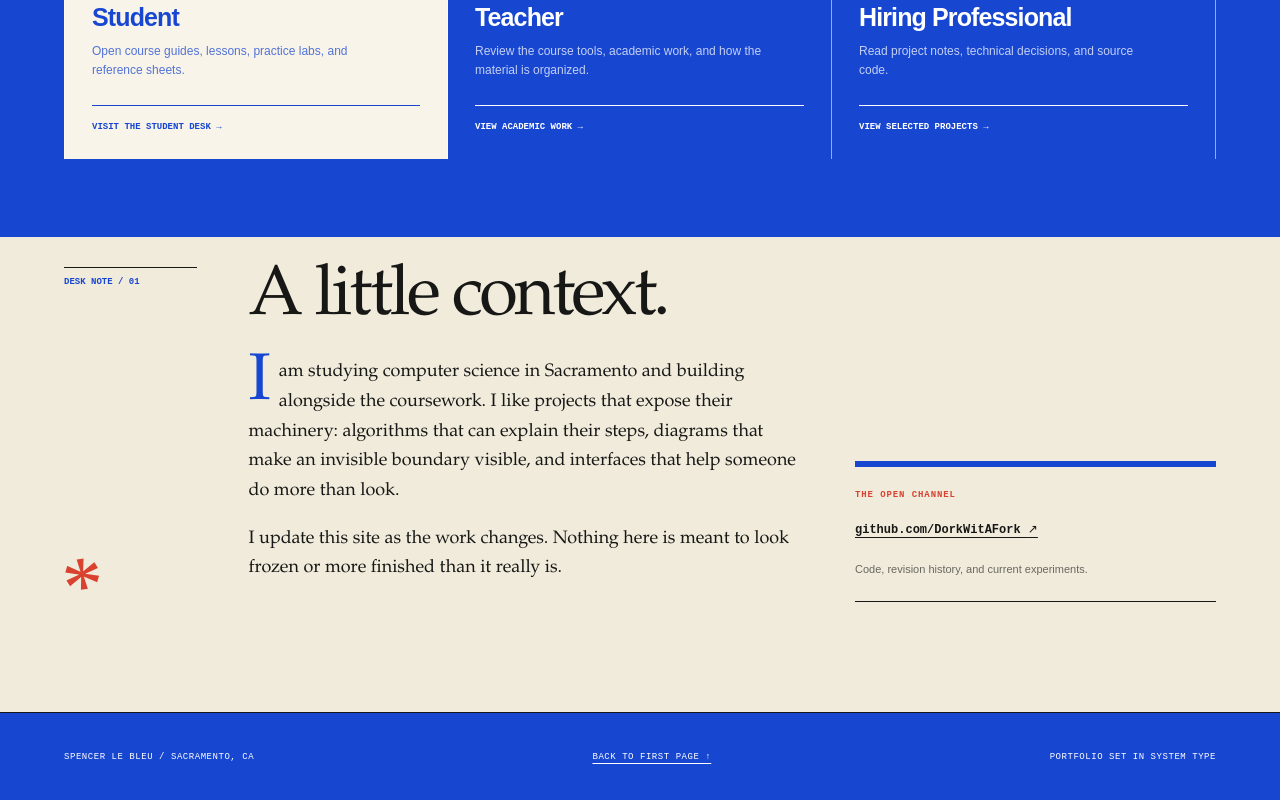
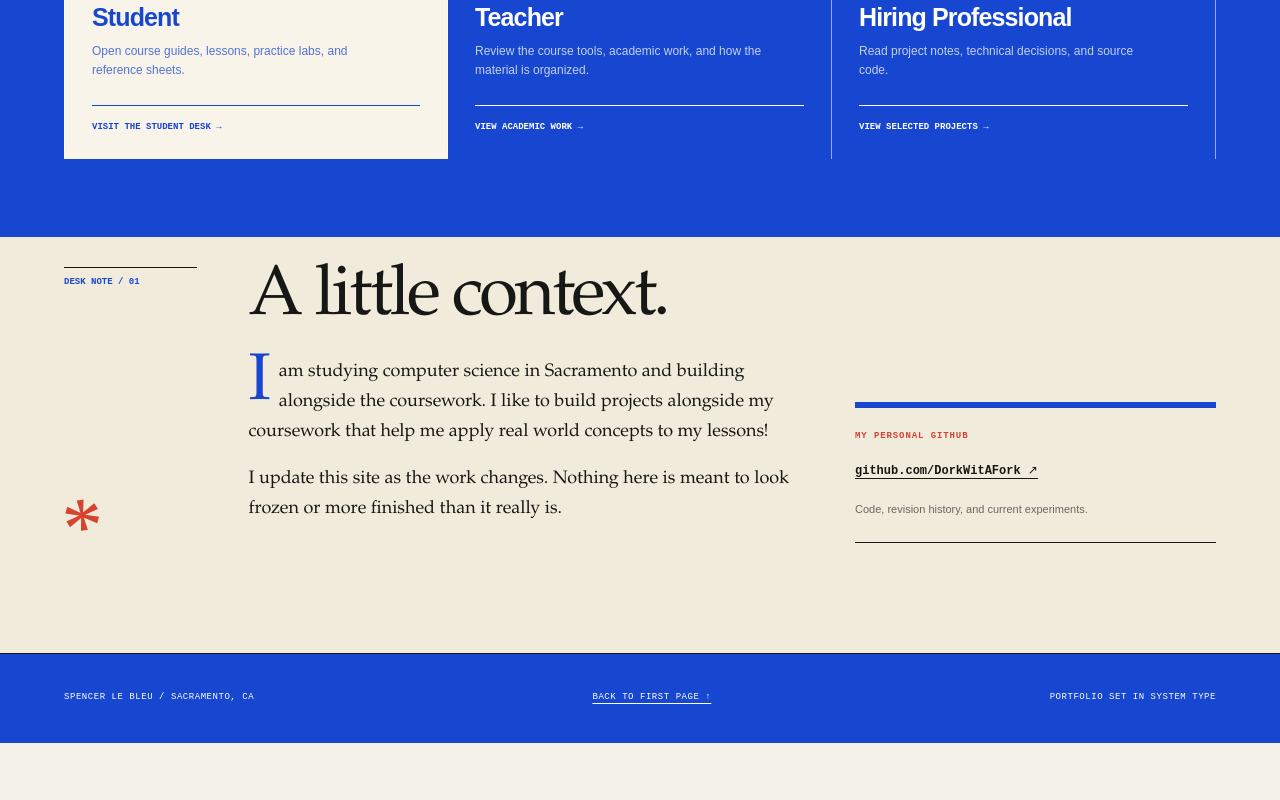
Before and after one commit to DorkWitAFork/DorkWitAFork.github.io, a React (Vite) app in the folder source/: page / in a window 1280 px wide. Shown: the part 910-1710 px from the top of the page. After the commit the page ends 1653 px from the top, so only its background shows below. Built offline with nearby package versions, Linux system fonts and the light colour scheme.

Commit message:
verbiage fixing

```diff
--- a/source/src/components/SitePages.tsx
+++ b/source/src/components/SitePages.tsx
@@ -86,11 +86,11 @@ function ContextSection() {
         <aside><span>DESK NOTE / 01</span><i aria-hidden="true">*</i></aside>
         <div>
           <h2 id="notes-heading">A little context.</h2>
-          <p>I am studying computer science in Sacramento and building alongside the coursework. I like projects that expose their machinery: algorithms that can explain their steps, diagrams that make an invisible boundary visible, and interfaces that help someone do more than look.</p>
+          <p>I am studying computer science in Sacramento and building alongside the coursework. I like to build projects alongside my coursework that help me apply real world concepts to my lessons!  </p>
           <p>I update this site as the work changes. Nothing here is meant to look frozen or more finished than it really is.</p>
         </div>
         <div className="wc-contact">
-          <span>THE OPEN CHANNEL</span>
+          <span>MY PERSONAL GITHUB</span>
           <a href="https://github.com/DorkWitAFork" target="_blank" rel="noreferrer">github.com/DorkWitAFork <span aria-hidden="true">↗</span></a>
           <small>Code, revision history, and current experiments.</small>
         </div>
```
